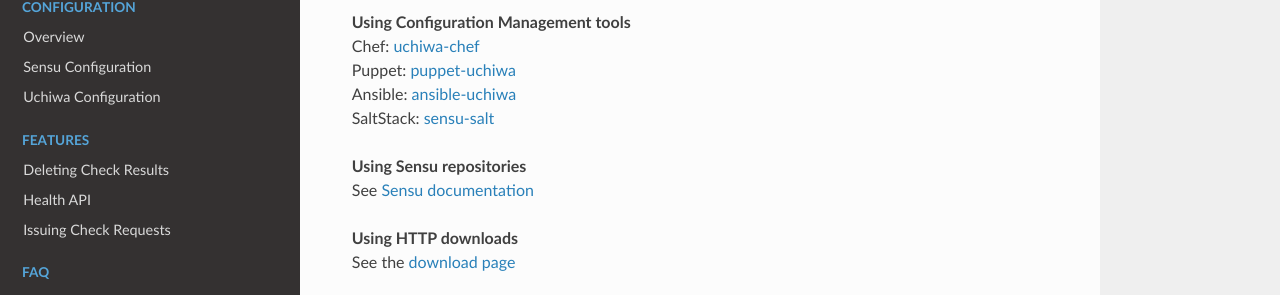
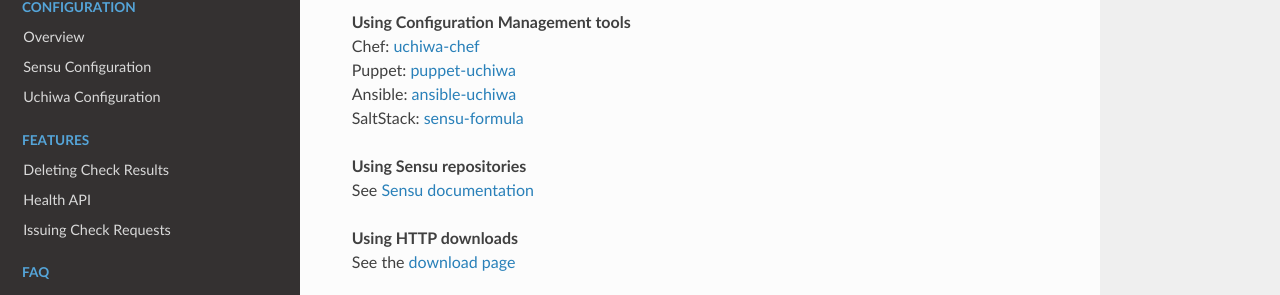
Before and after one commit to palourde/uchiwa-docs, an MkDocs documentation site: the page built from docs/getting-started.md, in a window 1280 px wide and 900 px high. Shown: the part 261-556 px from the top of the window. Built offline with MkDocs 1.6.1, drawn with Linux system fonts in a browser that asks for light colours; nearby versions of some CDN libraries; old or Windows-style settings are respelled for this version of MkDocs.

Commit message:
Change SaltStack repository

```diff
--- a/docs/getting-started.md
+++ b/docs/getting-started.md
@@ -6,7 +6,7 @@
 Chef: [uchiwa-chef](https://github.com/sensu/uchiwa-chef)
 Puppet: [puppet-uchiwa](https://github.com/Yelp/puppet-uchiwa)
 Ansible: [ansible-uchiwa](https://github.com/queeno/ansible-uchiwa)
-SaltStack: [sensu-salt](https://github.com/komljen/sensu-salt)
+SaltStack: [sensu-formula](https://github.com/saltstack-formulas/sensu-formula)
 
 **Using Sensu repositories**
 See [Sensu documentation](http://sensuapp.org/docs/latest/dashboards_uchiwa#packages)
```
